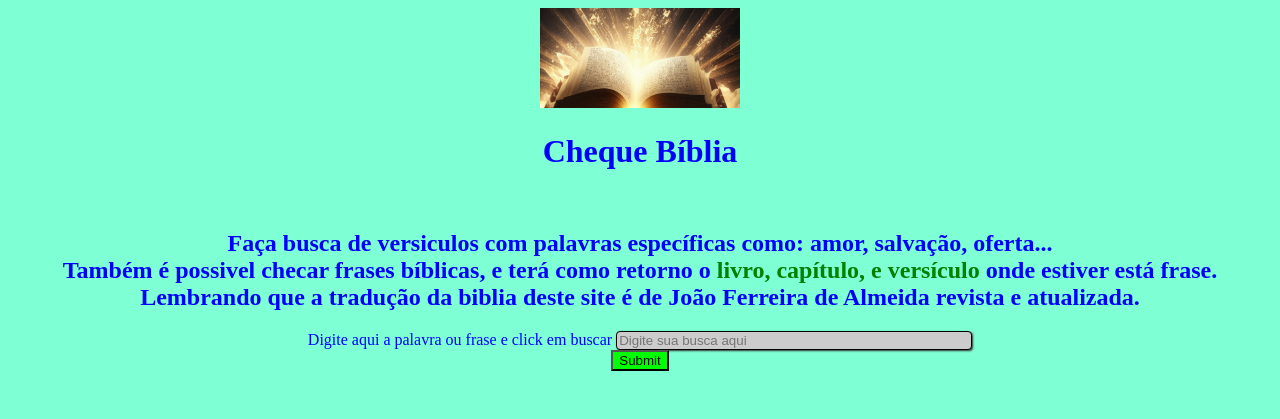
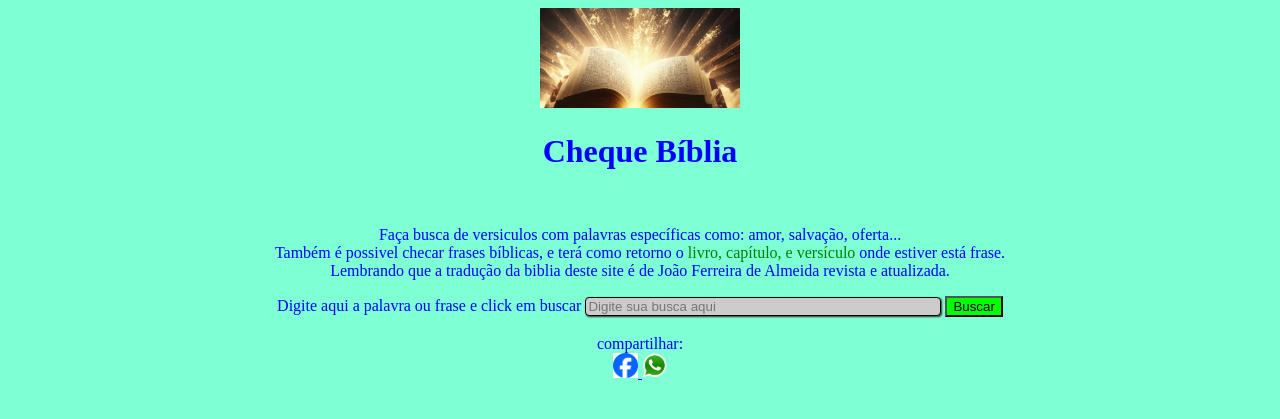
Before and after one commit to moisesmlx/cheque_biblia, a Django app: page / in a window 1280 px wide. Shown: the top 419 px of the page. Run offline with Django 5.2, Linux system fonts and the light colour scheme.

Commit message:
Update index.html

```diff
--- a/app_cheque_biblia/templates/index.html
+++ b/app_cheque_biblia/templates/index.html
@@ -6,27 +6,49 @@
     <meta http-equiv="refresh" content="60" />
     <title>Cheque Bíblia</title>
     <link rel="stylesheet" href="./static/css/style.css">
+    <meta name="viewport" content="width=device-width">
 </head>
 <body>
+    <!-- link do site https://bit.ly/cheque-biblia -->
     <img src="./static/logo.png", width="200", height="100">
+
+    <!-- anuncios Adcash -->
+    <script type="text/javascript">
+    aclib.runAutoTag({
+        zoneId: 'kzrllbylxu',
+    });
+    </script>
+
 
     <h1>Cheque Bíblia</h1><br>
 
-    <h2>Faça busca de versiculos com palavras específicas como: amor, salvação, oferta...<br>
+    <p>Faça busca de versiculos com palavras específicas como: amor, salvação, oferta...<br>
         Também é possivel checar frases bíblicas, e terá como retorno o <font color="green">livro, capítulo, e versículo</font>
         onde estiver está frase.<br>
         Lembrando que a tradução da biblia deste site é de João Ferreira de Almeida revista e atualizada.<br>
-    </h2>
+    </p>
 
     <form action="{%url 'pesquisa'%}" method="post">
         <div>
             Digite aqui a palavra ou frase e click em buscar
-            <input type="text" name="p" placeholder="Digite sua busca aqui"><br>
-            <input type="submit">
+            <input type="text" name="p" placeholder="Digite sua busca aqui">
+
+            <input type="submit" value="Buscar"><br><br>
+
+            compartilhar:<br>
+        <a href="https://www.facebook.com/sharer/sharer.php?u=https://bit.ly/cheque-biblia">
+	    <img width="25" height="25" src="./static/facebook.png" alt="">
+        </a>
+
+        <a href="https://api.whatsapp.com/send?text=Acesse este link para fazer pesquisa de palavras ou frases bíblicas: https://bit.ly/cheque-biblia">
+	    <img width="25" height="25" src="./static/whatsaap.png" alt="">
+        </a>
+
             {% csrf_token %}
         </div>
 
     </form>
+
     <script async src="https://pagead2.googlesyndication.com/pagead/js/adsbygoogle.js?client=ca-pub-1380471728211177"
     crossorigin="anonymous"></script>
 </body>
```
